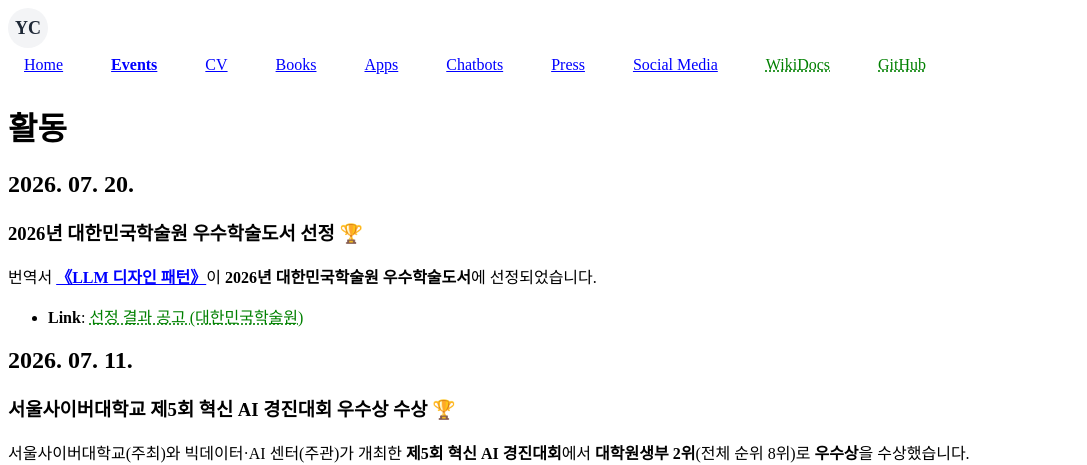
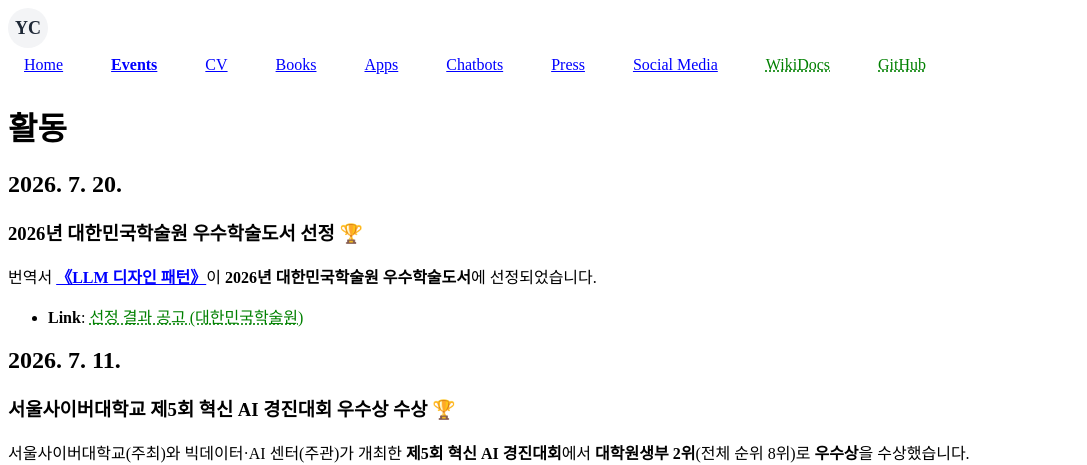
Before and after one commit to ychoi-kr/ychoi.kr, a Jekyll site: the page built from events/index.md, in a window 1280 px wide and 900 px high. Shown: the top 465 px of the window, without its empty margins (0-1087 px from the left). Built offline with Jekyll 4.4.1, drawn with Linux system fonts in a browser that asks for light colours; some of the changed text lies outside the part shown.

Commit message:
style: drop zero padding from displayed dates
월·일 앞의 0을 제거한다. books.md가 이미 쓰던 replace 필터 방식을 따랐다.

- _layouts/event.html: 활동 페이지. id 앵커는 index.md가 참조하므로 %Y-%m-%d 유지
- press.md: 미디어 페이지

index.md의 %Y-%m-%d는 ISO 표기이므로 그대로 둔다.

Co-Authored-By: Claude Opus 5 <noreply@anthropic.com>
Claude-Session: https://claude.ai/code/session_01Y5woosG8AWcjviTshN6nz4

```diff
--- a/_layouts/event.html
+++ b/_layouts/event.html
@@ -4,6 +4,6 @@ layout: default
 
 <h1>활동</h1>
 {% for log in site.data.events %}
-<h2 id="{{ log.date | date: '%Y-%m-%d' }}">{{ log.date | date: "%Y. %m. %d." }}</h2>
+<h2 id="{{ log.date | date: '%Y-%m-%d' }}">{{ log.date | date: "%Y. %m. %d." | replace: " 0", " " }}</h2>
 <h3>{{ log.title }}</h3>
 {{ log.content | markdownify }} {% endfor %}
```
Also changed, not shown: press.md (+1 -1 lines).
